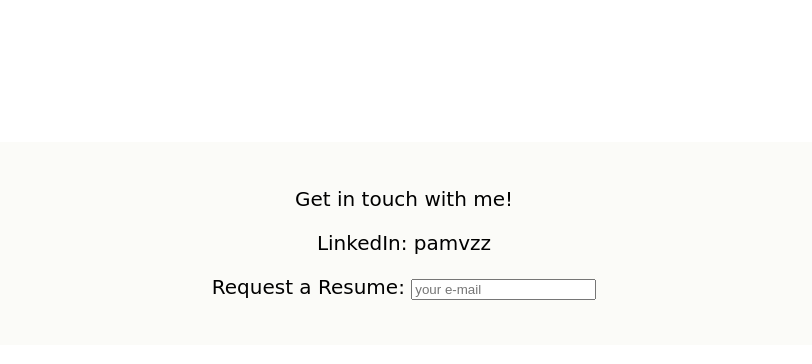
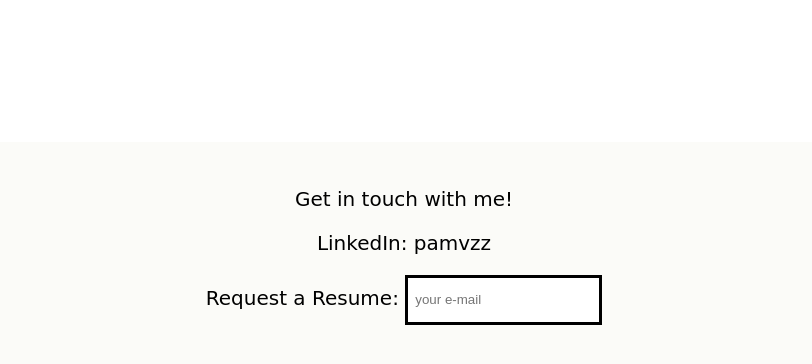
Before and after one commit to pamvc/PamelaVazquezWebsite, a plain HTML site: page index.html in a window 1280 px wide. Shown: the part 2002-2366 px from the top of the page, without its empty margins (236-1048 px from the left). Drawn offline with Linux system fonts and the light colour scheme; a web font is replaced by a local one.

Commit message:
Update style.css
added style for input box

```diff
--- a/style.css
+++ b/style.css
@@ -200,3 +200,11 @@ all fixed */
     transform: translateY(150px);
 
 }
+
+.inputBox{
+    height: 50px;
+    padding: 7px;
+    border-width:medium;
+    border-style: solid;
+    border-color: black;
+}
```
